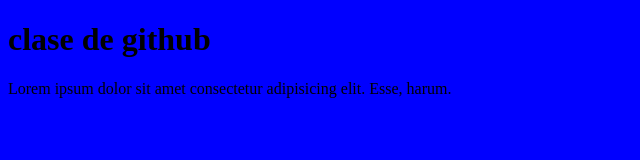
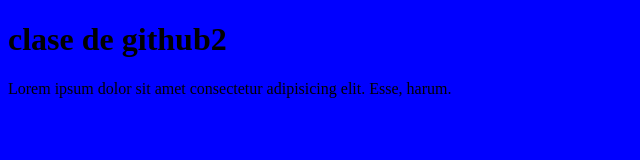
Before and after one commit to emanuelcabral22940/camada22940, a plain HTML site: page index.html in a window 1280 px wide. Shown: the full height of the page, 0-640 px from the left. Drawn offline with Linux system fonts and the light colour scheme.

Commit message:
Update index.html

```diff
--- a/index.html
+++ b/index.html
@@ -8,7 +8,7 @@
     <link rel="stylesheet" href="estilos.css">
 </head>
 <body>
-    <h1>clase de github</h1>
+    <h1>clase de github2</h1>
     <p>Lorem ipsum dolor sit amet consectetur adipisicing elit. Esse, harum.</p>
 </body>
 </html>
```
